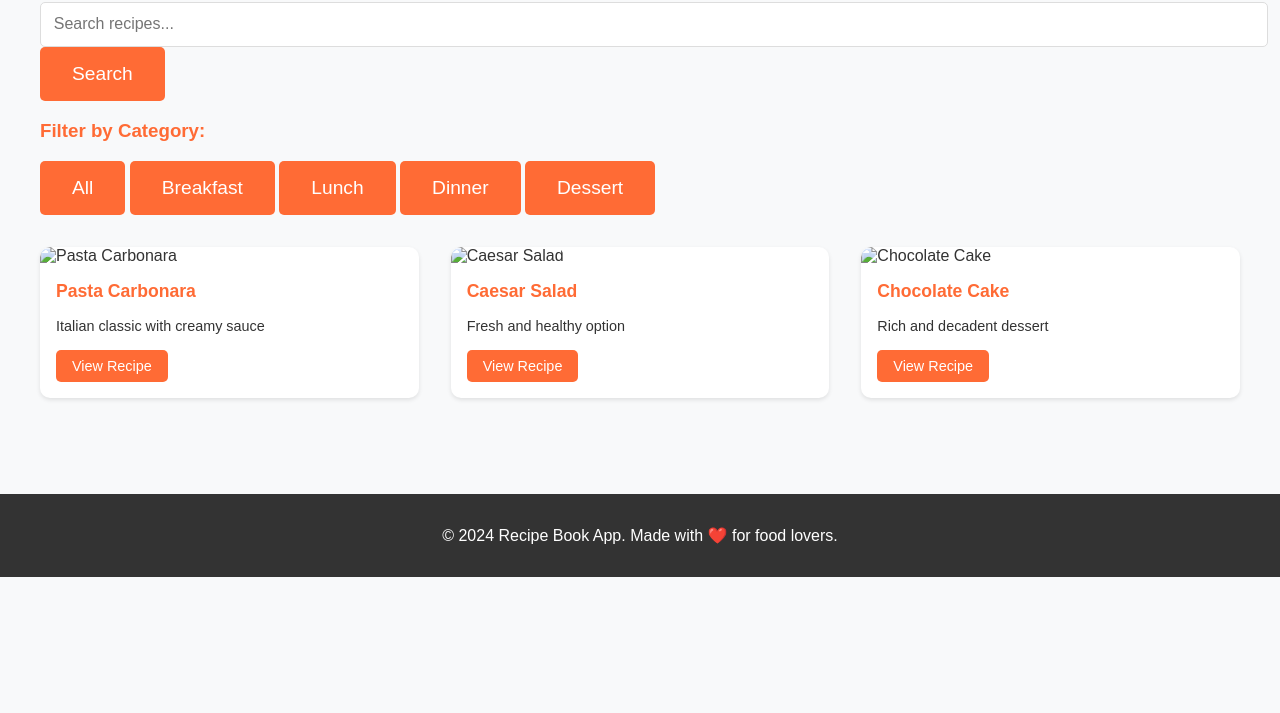
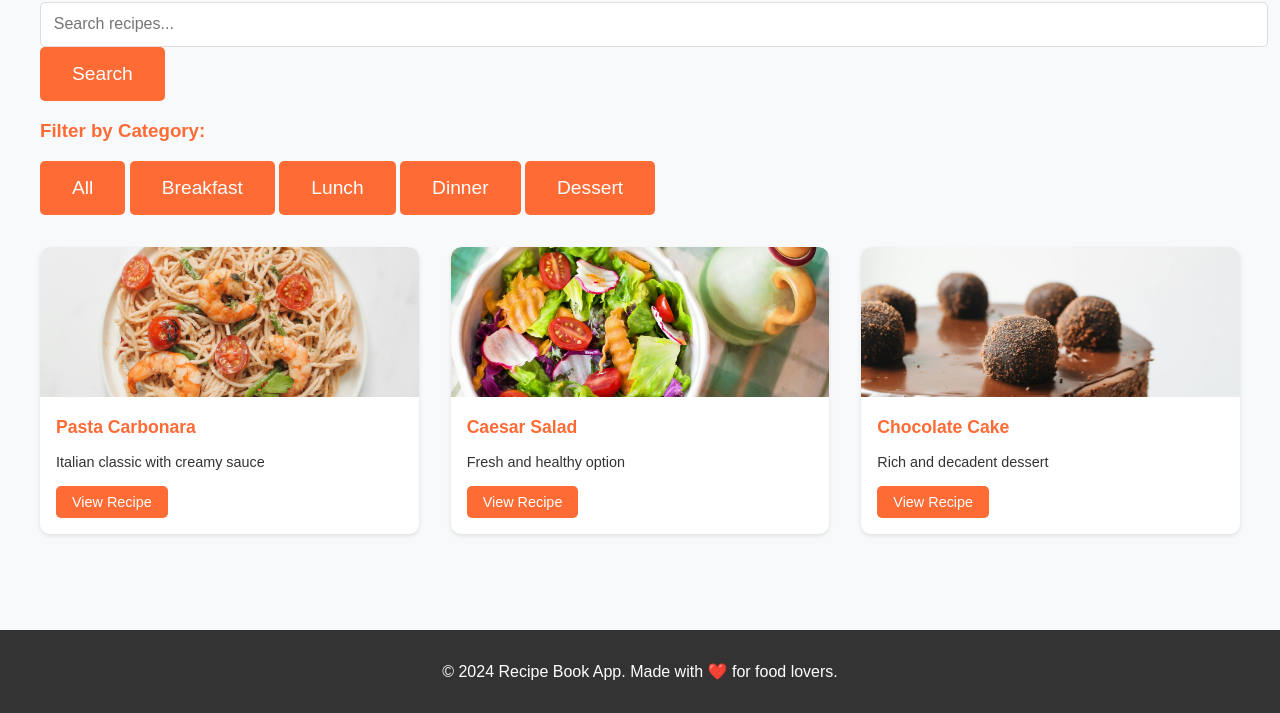
Before and after one commit to umairyusufnurgat-cloud/Module-3-Assessment-1, a plain HTML site: page recipes.html in a window 1280 px wide. Shown: the part 216-929 px from the top of the page. Before the commit the page ends 800 px from the top, so only its background shows below. Drawn offline with Linux system fonts and the light colour scheme; a script that the page names is missing.

Commit message:
Update recipes.html

```diff
--- a/recipes.html
+++ b/recipes.html
@@ -39,19 +39,19 @@
         <section class="recipe-grid" id="recipeGrid">
             <!-- Sample recipes will be populated here -->
             <div class="recipe-card">
-                <img src="images/pasta.jpg" alt="Pasta Carbonara">
+                <img src="pasta.jpg" alt="Pasta Carbonara">
                 <h4>Pasta Carbonara</h4>
                 <p>Italian classic with creamy sauce</p>
                 <button onclick="viewRecipe('pasta-carbonara')">View Recipe</button>
             </div>
             <div class="recipe-card">
-                <img src="images/salad.jpg" alt="Caesar Salad">
+                <img src="salad.jpg" alt="Caesar Salad">
                 <h4>Caesar Salad</h4>
                 <p>Fresh and healthy option</p>
                 <button onclick="viewRecipe('caesar-salad')">View Recipe</button>
             </div>
             <div class="recipe-card">
-                <img src="images/cake.jpg" alt="Chocolate Cake">
+                <img src="cake.jpg" alt="Chocolate Cake">
                 <h4>Chocolate Cake</h4>
                 <p>Rich and decadent dessert</p>
                 <button onclick="viewRecipe('chocolate-cake')">View Recipe</button>
```
